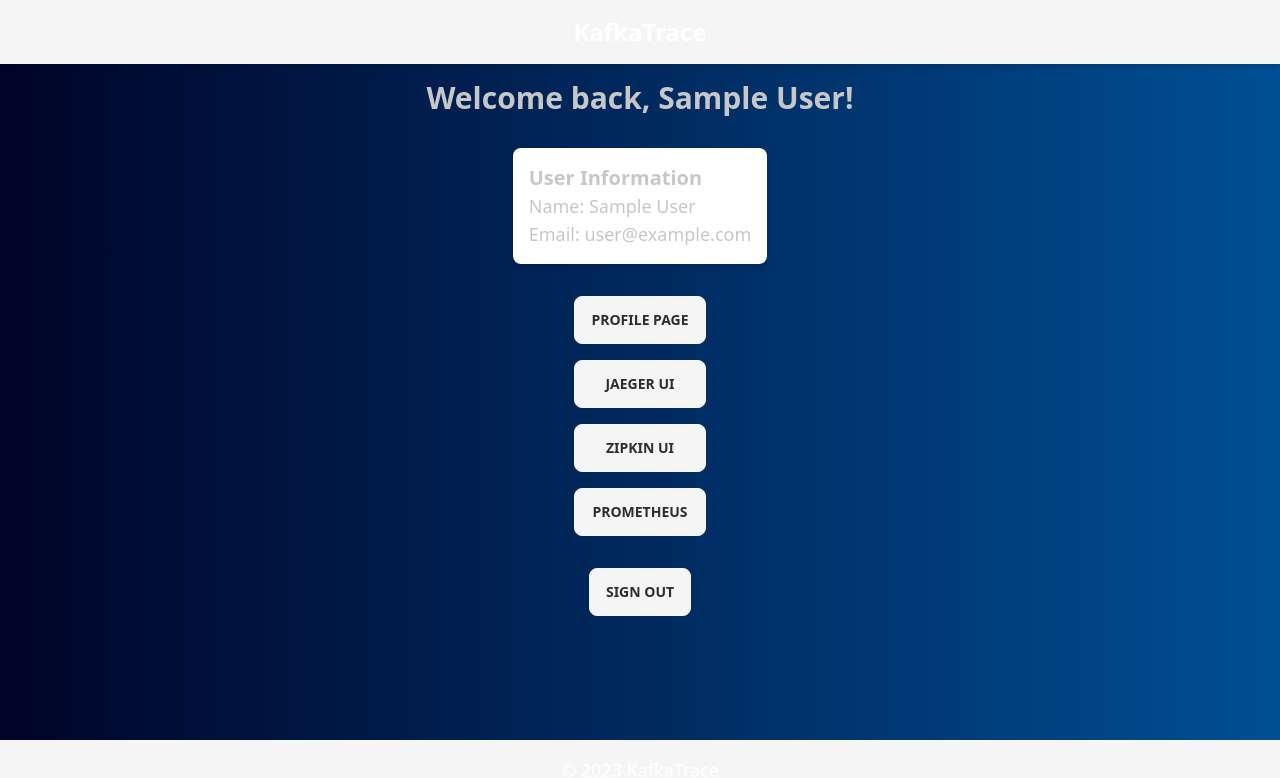
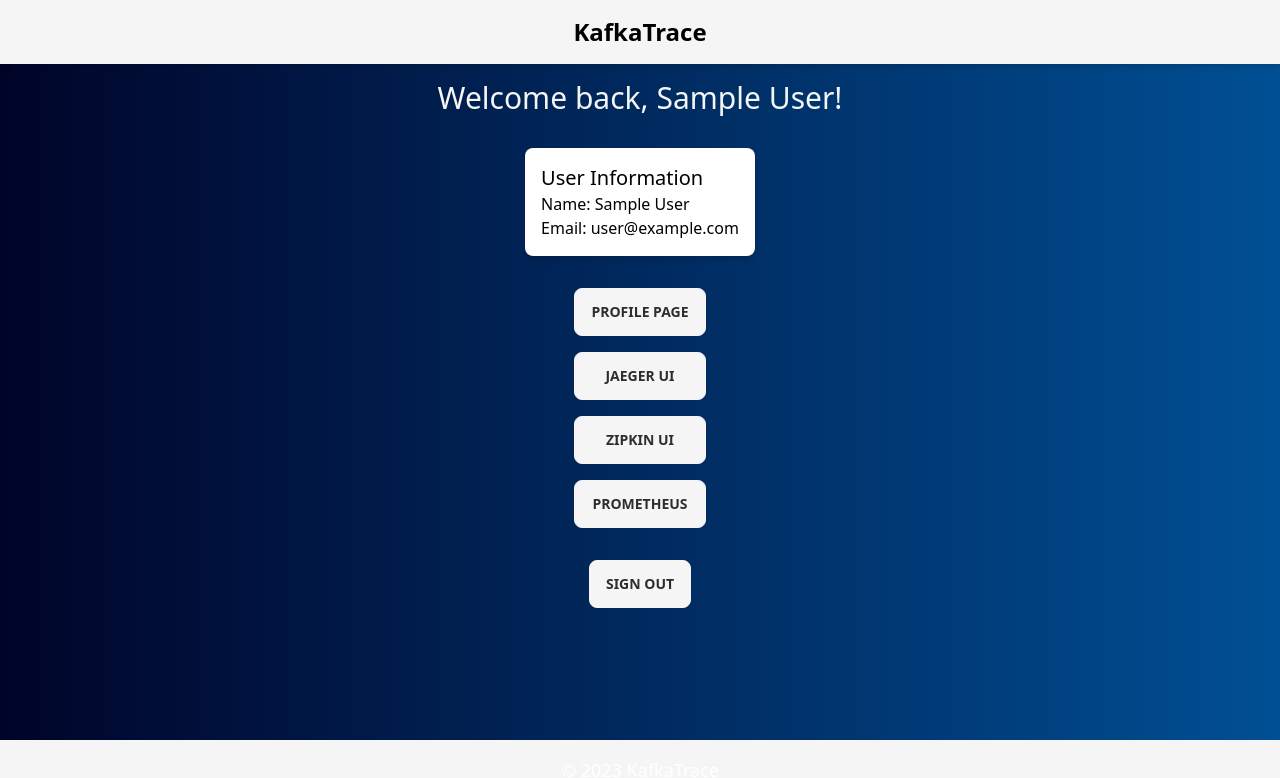
Before and after one commit to oslabs-beta/KafkaTrace, a Next.js app: page / in a window 1280 px wide. Shown: the top 778 px of the page. Built offline with nearby package versions, Linux system fonts and the light colour scheme; no server answers; sample sign-in values are in the browser's storage.

Commit message:
pull request for logincss

```diff
--- a/src/pages/index.js
+++ b/src/pages/index.js
@@ -32,7 +32,7 @@ const Layout = ({ children }) => {
   return (
     <div className='flex flex-col min-h-screen'>
       <header className='text-white p-4 text-center shadow-md bg-primary'>
-        <h1 className='text-2xl font-semibold'>KafkaTrace</h1>
+        <h1 className='text-2xl font-semibold text-black'>KafkaTrace</h1>
       </header>
 
       <main className='flex-grow container mx-auto p-4 space-y-4'>
@@ -66,13 +66,13 @@ function Guest() {
 function User({ session, handleSignOut }) {
   return (
     <main className='flex flex-col items-center space-y-8'>
-      <h3 className='text-3xl font-semibold'>
+      <h3 className='text-3xl text-primary'>
         Welcome back, {session.user.name}!
       </h3>
       <div className='bg-white p-4 shadow-md rounded-lg'>
-        <h5 className='text-xl font-semibold'>User Information</h5>
-        <p className='text-lg'>Name: {session.user.name}</p>
-        <p className='text-lg'>Email: {session.user.email}</p>
+        <h5 className='text-xl text-black'>User Information</h5>
+        <p className='text-m text-black'>Name: {session.user.name}</p>
+        <p className='text-m text-black'>Email: {session.user.email}</p>
       </div>
 
       <div className='flex flex-col space-y-4'>
```
